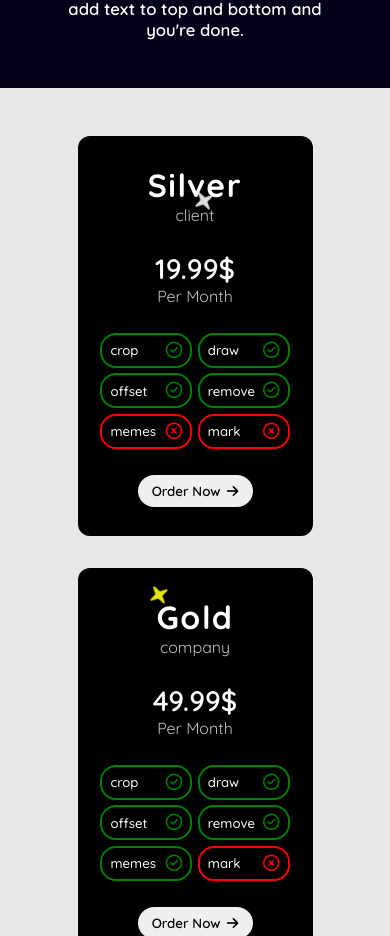
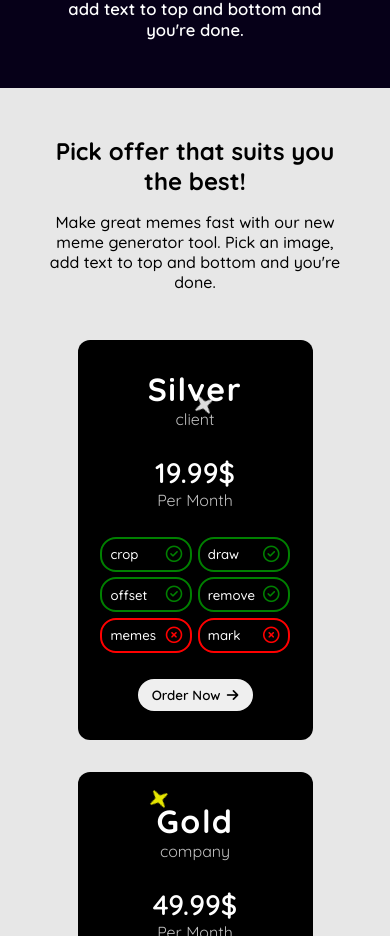
Before and after one commit to SzymonChelminski/Crop-Snap, a React (Create React App) app: page / in a window 390 px wide. Shown: the part 2690-3626 px from the top of the page. Built offline with nearby package versions, Linux system fonts and the light colour scheme; no server answers.

Commit message:
some minor changes to content fourth being responsive

```diff
--- a/src/components/ContentFourth.tsx
+++ b/src/components/ContentFourth.tsx
@@ -55,6 +55,12 @@ import React, { useEffect } from 'react';
     <div className='content__fourth__outline'>
       <div className='content__container'>
         <div className='content__fourth'>
+          <section className='content__fourth__text'>
+            <h1 className='content__fourth__text__header'>Pick offer that suits you the best!</h1>
+            <span className='content__fourth__text__description'>
+            Make great memes fast with our new meme generator tool. Pick an image, add text to top and bottom and you're done.
+            </span>
+          </section>
           <div className='content__fourth__pricing__container'>
             <div className='offer__card offer__silver'>
               <div className='offer__header'>
--- a/src/index.css
+++ b/src/index.css
@@ -708,6 +708,19 @@ html {
   gap: 2rem;
 }
 
+.content__fourth__text {
+  text-align: center;
+  padding: 0 2rem 3rem 2rem;
+}
+
+.content__fourth__text__header {
+  padding-bottom: 1rem;
+}
+
+.content__fourth__text__description {
+  font-weight: 500;
+}
+
 .offer__card {
   height: 400px;
   width: 235px;
@@ -1080,6 +1093,14 @@ html {
     padding-bottom: 1rem;
   }
 
+  /* content__fourth */
+
+  .content__fourth__pricing__container {
+    grid-template-columns: repeat(3,1fr);
+    grid-template-rows: repeat(1,1fr);
+    gap: 0.75rem;
+  }
+
 }
 
 /* lg */
@@ -1345,6 +1366,11 @@ html {
     padding-bottom: 2.25rem;
   }
 
+  /* content__fourth */
+
+  .content__fourth__pricing__container {
+    gap: 2rem;
+  }
 
 }
 
@@ -1604,4 +1630,10 @@ html {
     padding-bottom: 1.75rem;
   }
 
-}
+  /* content__fourth */
+
+  .content__fourth__text {
+    max-width: 769px;
+  }
+
+}
```
